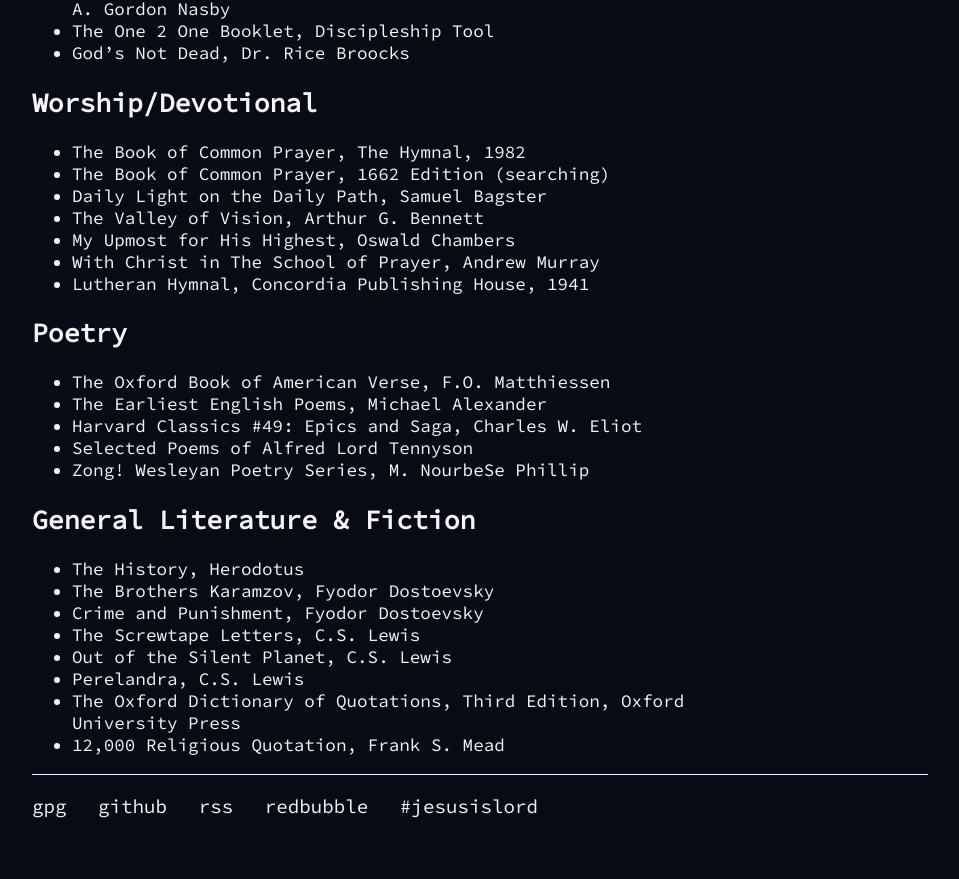
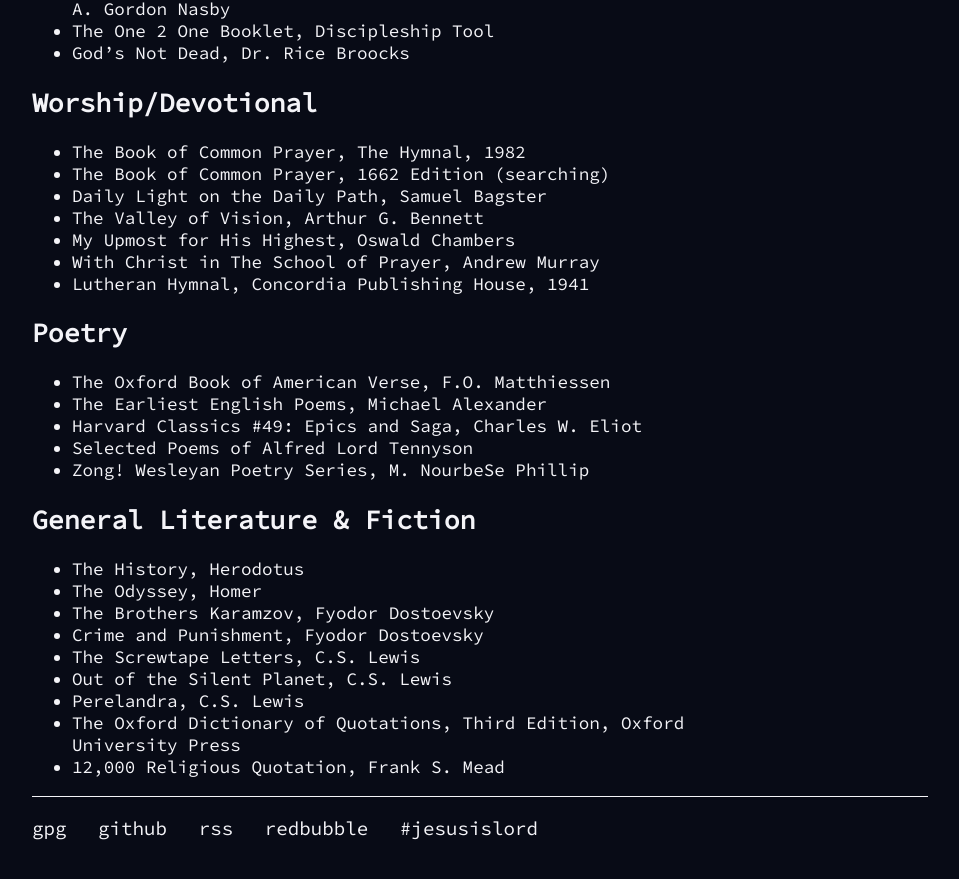
Before and after one commit to codyilardo/codyilardo.github.io, a Jekyll site: the page built from _posts/2020-08-07-rec-reading.md, in a window 1280 px wide and 900 px high, scrolled down 2204 px. Shown: the top 879 px of the window, without its empty margins (160-1119 px from the left). Built offline with Jekyll 4.4.1, drawn with Linux system fonts in a browser that asks for light colours.

Commit message:
updated rr

```diff
--- a/_posts/2020-08-07-rec-reading.md
+++ b/_posts/2020-08-07-rec-reading.md
@@ -99,6 +99,7 @@
 ## General Literature & Fiction
 
 - The History, Herodotus
+- The Odyssey, Homer
 - The Brothers Karamzov, Fyodor Dostoevsky
 - Crime and Punishment, Fyodor Dostoevsky
 - The Screwtape Letters, C.S. Lewis
```
